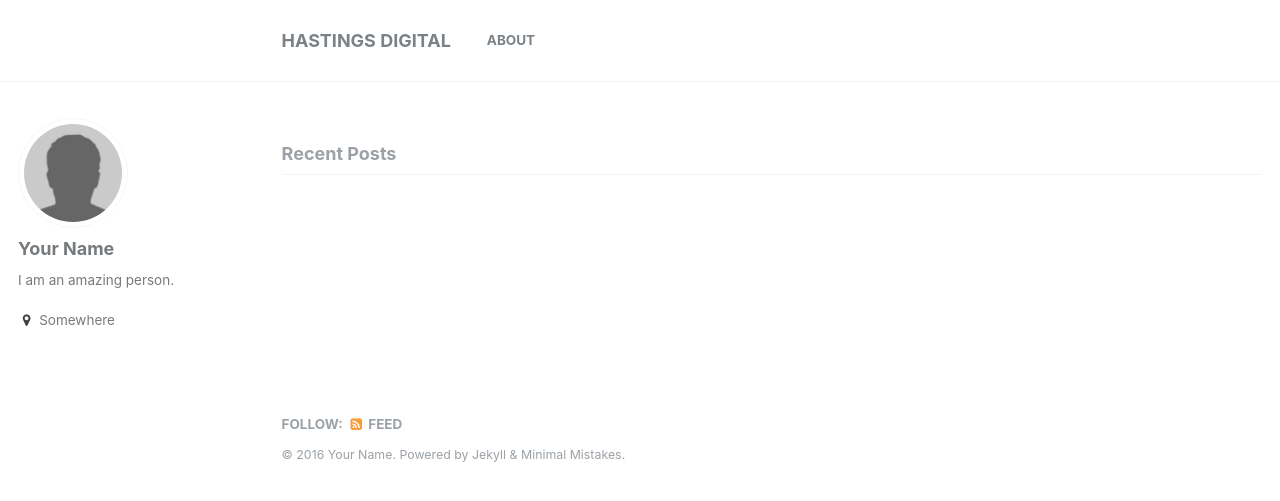
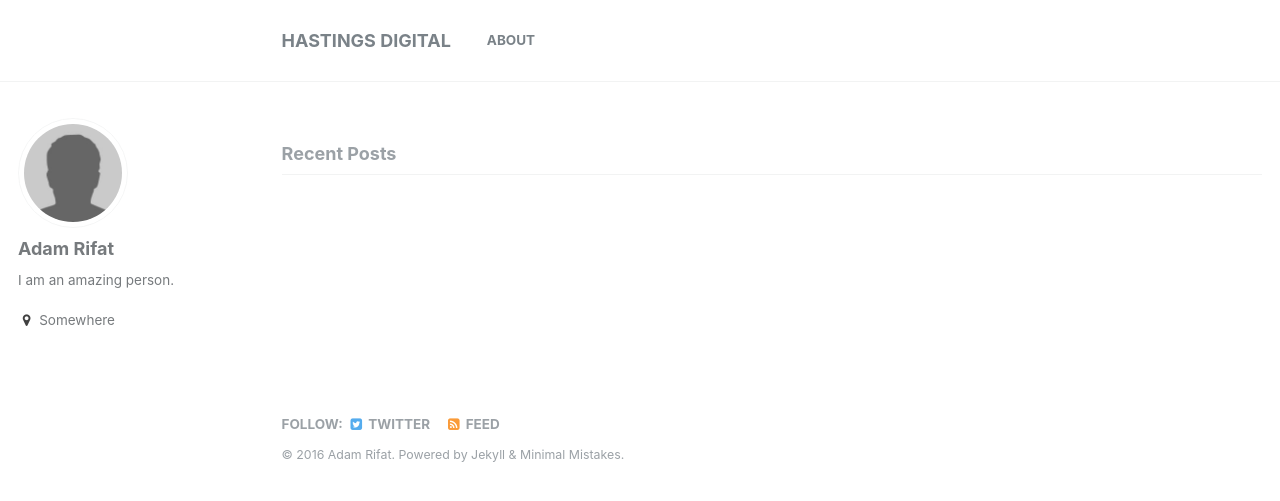
Before and after one commit to adster101/hastingsdigital, a Jekyll site: the page built from index.html, in a window 1280 px wide. Shown: the top 501 px of the page. Built offline with Jekyll 4.4.1, drawn with Linux system fonts in a browser that asks for light colours; the list of posts is cut into pages by our own code.

Commit message:
Updated _config.yml

```diff
--- a/_config.yml
+++ b/_config.yml
@@ -9,13 +9,13 @@
 locale                   : "en-UK"
 title                    : "Hastings Digital"
 title_separator          : "-"
-name                     : "Your Name"
-description              : "An amazing website."
-url                      : # the base hostname & protocol for your site e.g. "https://mmistakes.github.io"
+name                     : "Adam Rifat"
+description              : ""
+url                      : http://hastings.digital
 baseurl                  : # the subpath of your site, e.g. "/blog"
 gh_repo                  :
 teaser                   : # filename of teaser fallback teaser image placed in /images/, .e.g. "500x300.png"
-# breadcrumbs            : false # true, false (default)
+# breadcrumbs            : true # true, false (default)
 words_per_minute         : 200
 comments:
   provider               : # false (default), "disqus", "facebook", "google-plus", custom"
@@ -35,7 +35,7 @@ yandex_site_verification :
 
 # Social Sharing
 twitter:
-  username               :
+  username               : adsrifat
 facebook:
   username               :
   app_id                 :
@@ -61,7 +61,7 @@ google_ad_slot           :
 
 # Site Author
 author:
-  name             : "Your Name"
+  name             : "Adam Rifat"
   avatar           : "bio-photo.jpg"
   bio              : "I am an amazing person."
   location         : "Somewhere"
```
